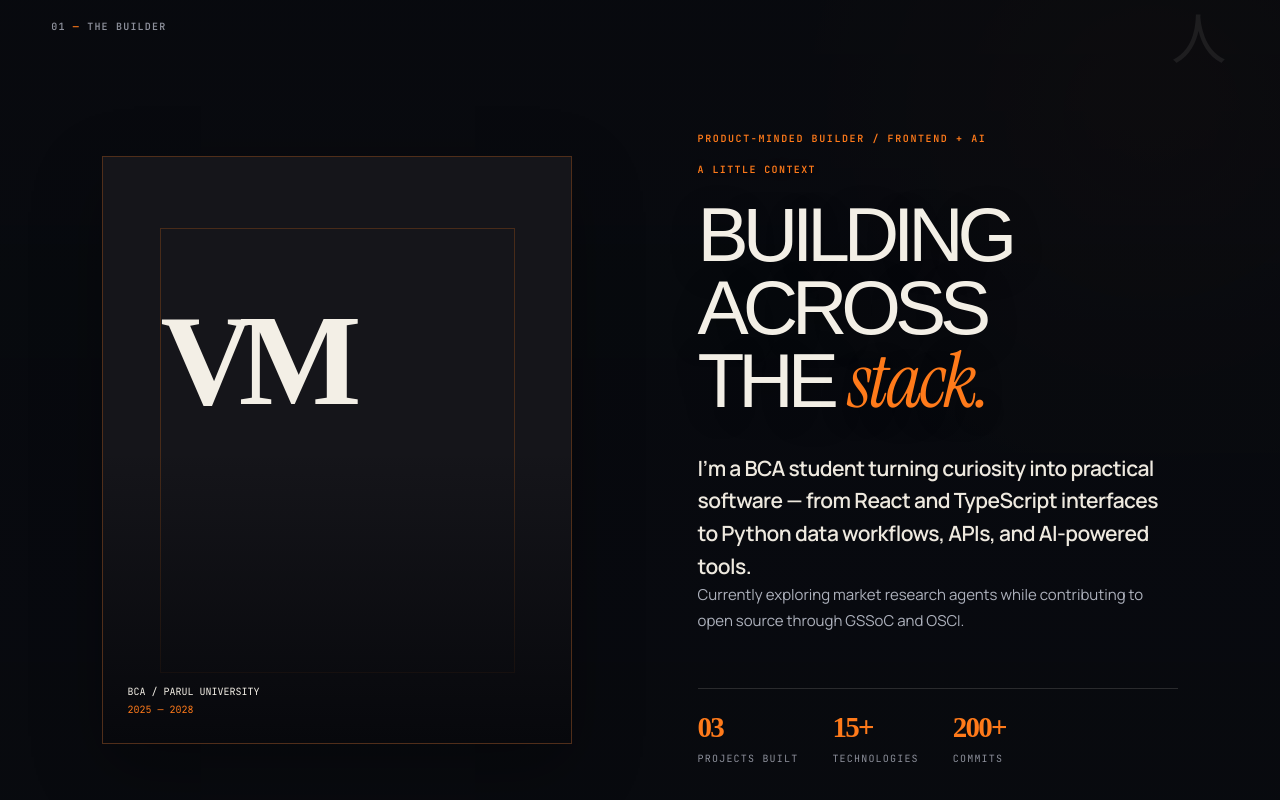
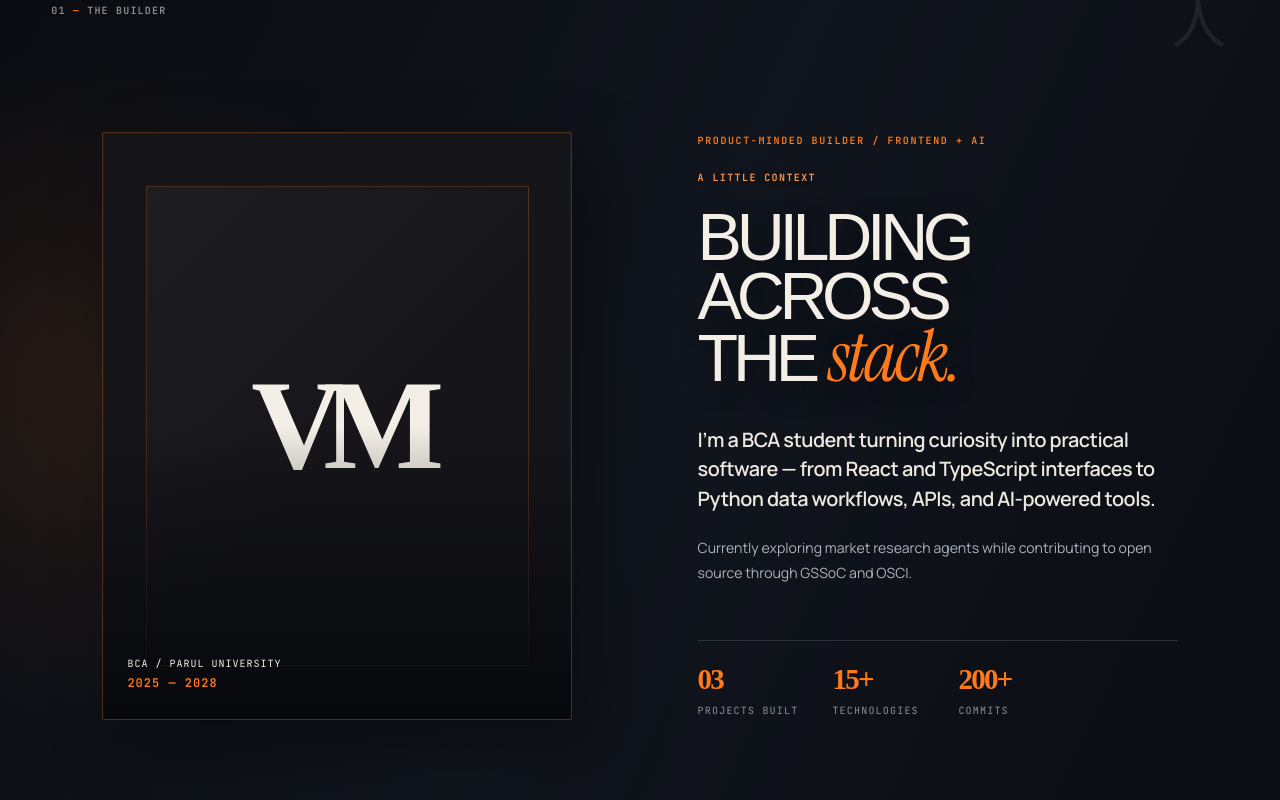
Before and after one commit to vaibhavmishra-sde/Portfolio, a React (Vite) app: page / in a window 1280 px wide. Shown: the part 1020-1820 px from the top of the page. Built offline with nearby package versions, Linux system fonts and the light colour scheme; a web font is replaced by a local one.

Commit message:
Elevate builder section for recruiter impact

```diff
--- a/src/photo-overrides.css
+++ b/src/photo-overrides.css
@@ -16,3 +16,18 @@
 .hero-sub{max-width:680px;font-weight:600;letter-spacing:-.025em;color:#e7e2d9;text-wrap:balance}
 .eyebrow{font-weight:600;text-shadow:0 0 18px rgba(255,122,26,.18)}
 .stats strong{font-size:clamp(24px,3vw,34px);letter-spacing:-.06em}.stats span{letter-spacing:.12em}
+.about-scene{background:radial-gradient(circle at 7% 50%,rgba(255,122,26,.11),transparent 27%),linear-gradient(115deg,#090b10 0%,#11151d 50%,#0a0c12 100%);}
+.about-scene .scene-tag{top:92px}
+.about-grid{gap:clamp(48px,8vw,132px);margin-top:90px}
+.portrait-card{max-width:520px;width:100%;aspect-ratio:1 / 1.08;background:linear-gradient(145deg,rgba(255,122,26,.14),transparent 38%),radial-gradient(circle at 50% 42%,#20232b 0,#11141b 42%,#090b10 78%);border-radius:2px;box-shadow:22px 28px 70px rgba(0,0,0,.38),inset 0 0 0 1px rgba(255,255,255,.03)}
+.portrait-card:before{inset:9%;padding:0;display:grid;place-items:center;content:'VM';font-size:clamp(80px,10vw,150px);background:linear-gradient(135deg,rgba(255,255,255,.035),transparent 55%);transform:none;letter-spacing:-.16em}
+.portrait-card:after{background:linear-gradient(180deg,transparent 55%,rgba(7,8,12,.96) 100%)}
+.portrait-caption{left:9%;bottom:8%;font-size:11px;letter-spacing:.1em}.portrait-caption span{font-size:12px;font-weight:600}
+.section-copy{max-width:640px}.section-copy:before{margin-bottom:24px;font-size:10px}.section-copy .eyebrow{margin-bottom:24px;color:#ff9a52}
+.section-copy h2{font-size:clamp(42px,5.2vw,82px);line-height:.88;margin:0 0 36px;max-width:620px}
+.section-copy h2 em{font-size:1.08em;color:#ff7a1a}
+.section-copy .lead{font-size:clamp(17px,1.55vw,22px);line-height:1.5;margin-bottom:22px}
+.section-copy .muted{font-size:clamp(13px,1.1vw,16px);line-height:1.75}
+.stats{gap:clamp(22px,4vw,52px);margin-top:46px}.stats>div{min-width:92px}.stats strong{color:#ff8a36}.stats span{display:block;margin-top:8px;line-height:1.4}
+@media(max-width:800px){.about-scene{padding-top:120px;padding-bottom:100px}.about-scene .scene-tag{top:62px}.about-grid{grid-template-columns:1fr;gap:52px;margin-top:46px}.portrait-card{max-width:460px;margin:0 auto}.section-copy{max-width:620px;margin:0 auto}.section-copy:before{font-size:9px;letter-spacing:.12em}.section-copy h2{font-size:clamp(42px,12vw,68px);line-height:.9}.section-copy .lead{font-size:18px;line-height:1.55}.stats{margin-top:38px;justify-content:space-between;gap:14px}.stats strong{font-size:26px}.stats span{font-size:9px;letter-spacing:.08em}}
+@media(max-width:430px){.about-scene{padding-left:20px;padding-right:20px}.portrait-card{aspect-ratio:1 / 1.12}.portrait-caption{font-size:9px}.section-copy h2{font-size:clamp(39px,13vw,58px)}.section-copy .lead{font-size:16px}.section-copy .muted{font-size:13px}.stats>div{min-width:0}.stats strong{font-size:22px}.stats span{font-size:8px}}
```
